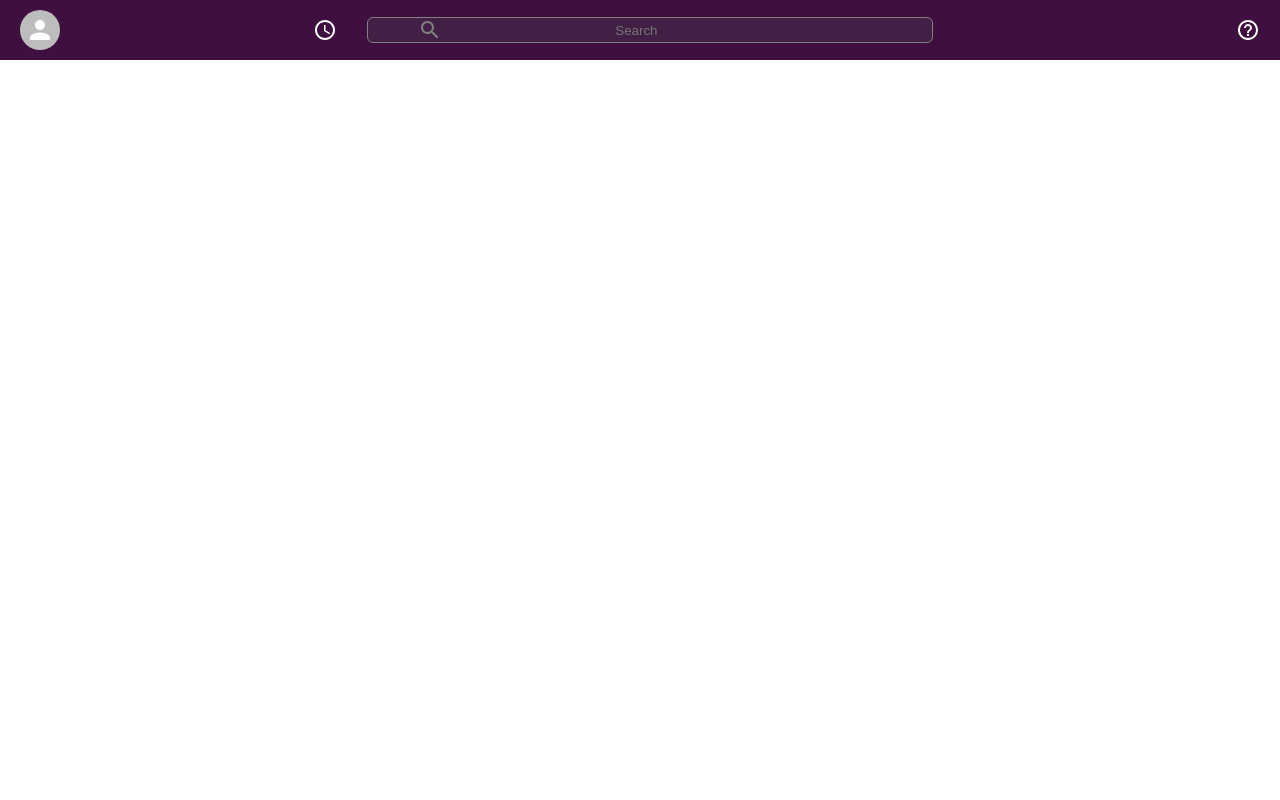
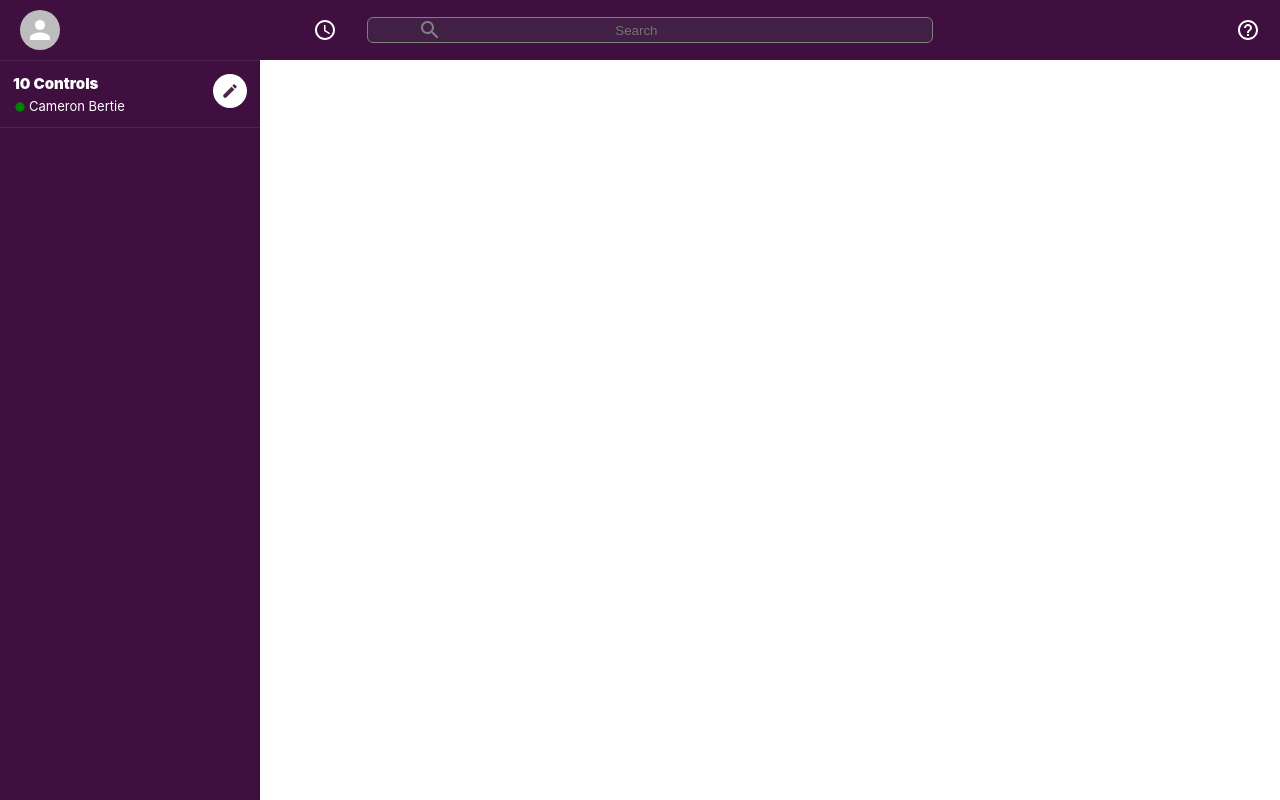
Before and after one commit to cameronbertie/slack-clone, a React (Create React App) app: page / in a window 1280 px wide. Built offline with nearby package versions, Linux system fonts and the light colour scheme.

Commit message:
Built the sidebar component

```diff
--- a/src/App.js
+++ b/src/App.js
@@ -2,6 +2,7 @@ import React from "react";
 import "./App.css";
 import { BrowserRouter, Routes, Route } from "react-router-dom";
 import Header from "./components/Header";
+import Sidebar from "./components/Sidebar";
 import styled from "styled-components";
 
 function App() {
@@ -10,8 +11,9 @@ function App() {
       <BrowserRouter>
       <Header />
       <AppBody>
+      <Sidebar />
       <Routes>
-          <Route path="/" element={<Header />} exact>
+          <Route path="/" exact>
           </Route>
         </Routes>
       </AppBody>
@@ -23,5 +25,6 @@ function App() {
 export default App;
 
 const AppBody = styled.div`
-
+  display: flex;
+  height: 100vh;
 `
--- /dev/null
+++ b/src/components/Sidebar.js
@@ -0,0 +1,73 @@
+import FiberManualRecordIcon from "@mui/icons-material/FiberManualRecord";
+import React from "react";
+import styled from "styled-components";
+import CreateIcon from '@mui/icons-material/Create';
+
+function Sidebar() {
+  return (
+    <SidebarContainer>
+      <SidebarHeader>
+        <SidebarInfo>
+          <h2>10 Controls</h2>
+          <h3>
+            <FiberManualRecordIcon />
+            Cameron Bertie
+          </h3>
+        </SidebarInfo>
+        <CreateIcon />
+      </SidebarHeader>
+
+
+    </SidebarContainer>
+  );
+}
+
+export default Sidebar;
+
+const SidebarContainer = styled.div`
+  color: white;
+  background-color: var(--slack-color);
+  flex: 0.3;
+  border-top: 1px solid #49274b;
+  max-width: 260px;
+  margin-top: 60px;
+`;
+
+const SidebarHeader = styled.div`
+display: flex;
+border-bottom: 1px solid #49274b;
+padding-bottom: 10px;
+padding: 13px;
+
+> .MuiSvgIcon-root {
+    padding: 8px;
+    color: #49274b;
+    font-size: 18px;
+    background-color: white;
+    border-radius: 999px;
+}
+`;
+
+const SidebarInfo = styled.div`
+flex: 1;
+
+> h2 {
+    font-size: 15px;
+    font-weight: 900;
+    margin-bottom: 5px;
+}
+
+> h3 {
+    display: flex;
+    font-size: 13px;
+    font-weight: 400;
+    align-items: center;
+}
+
+> h3 > .MuiSvgIcon-root {
+    font-size: 14px;
+    margin-top: 1px;
+    margin-right: 2px;
+    color: green;
+}
+`;
```
